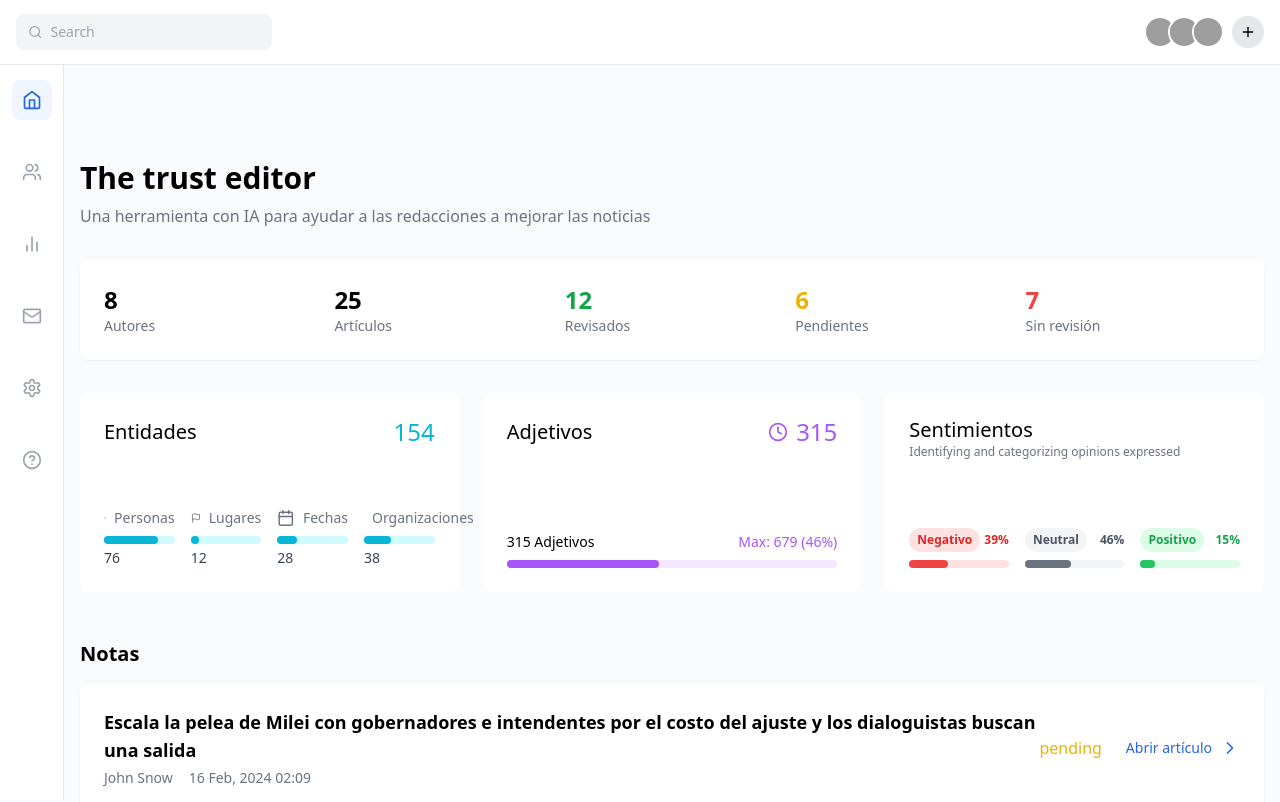
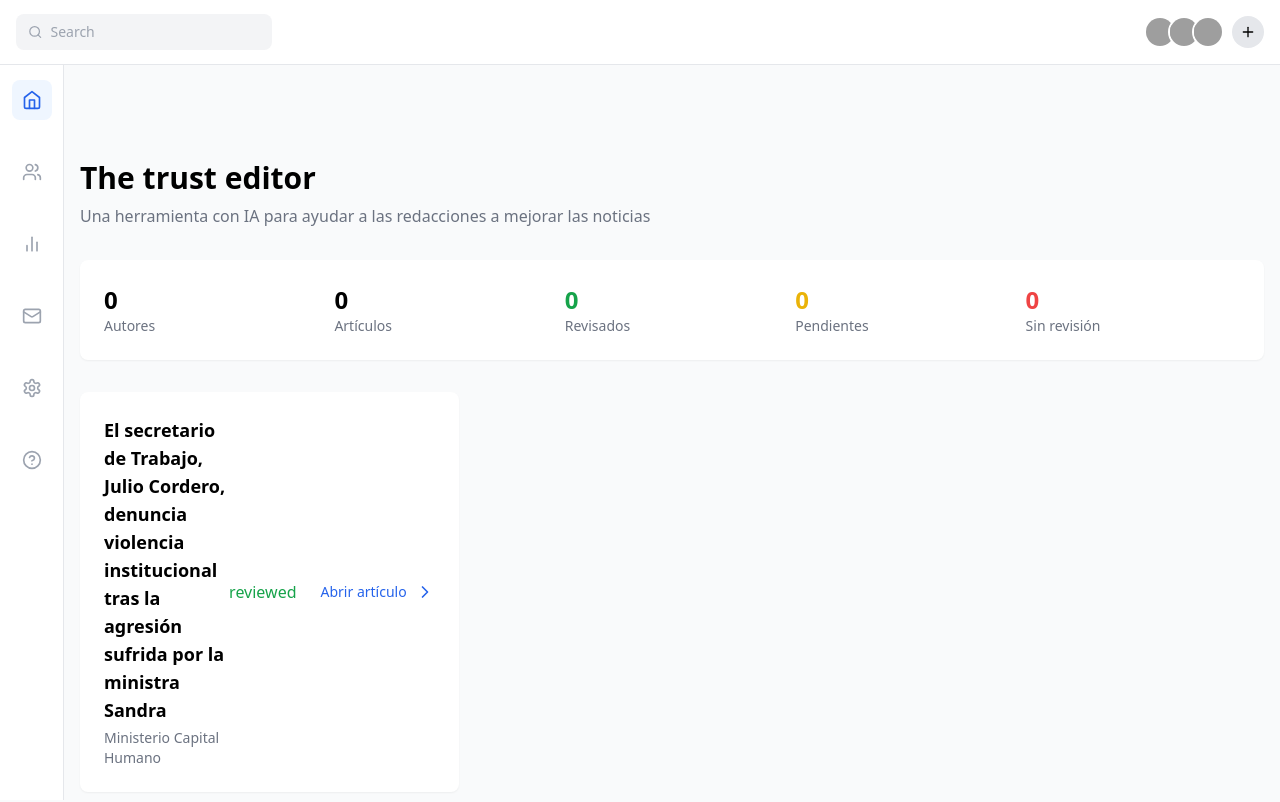
Before and after one commit to rusosnith/news-viewer, a React (Vite) app: page / in a window 1280 px wide. Shown: the top 802 px of the page. Built offline with nearby package versions, Linux system fonts and the light colour scheme; grey boxes are pictures that could not be loaded.

Commit message:
pasando a leer el json

```diff
--- a/package.json
+++ b/package.json
@@ -19,8 +19,8 @@
   },
   "devDependencies": {
     "@eslint/js": "^9.9.1",
-    "@types/react": "^18.3.5",
-    "@types/react-dom": "^18.3.0",
+    "@types/react": "^18.3.18",
+    "@types/react-dom": "^18.3.5",
     "@vitejs/plugin-react": "^4.3.1",
     "autoprefixer": "^10.4.18",
     "eslint": "^9.9.1",
--- a/src/pages/Home.tsx
+++ b/src/pages/Home.tsx
@@ -3,7 +3,30 @@ import ArticleList from '../components/ArticleList';
 import AdjectivesMetrics from '../components/AdjectivesMetrics';
 import EntityMetrics from '../components/EntityMetrics';
 import SentimentAnalysis from '../components/SentimentAnalysis';
-import { mockMetrics, mockArticles, mockEntityMetrics } from '../data/mockData';
+import newsDemoInput from '../data/news_demo_input.json';
+
+
+// Since the JSON is an array of articles, we'll use it directly
+// Map the JSON data to match the Article interface
+const articles = newsDemoInput.map(article => ({
+  id: article.id,
+  hora: article.hora,
+  link_noticia: article.link_noticia,
+  link_foto: article.link_foto,
+  autor: article.autor,
+  categorias: article.categorias,
+  cuerpo: article.cuerpo,
+  volanta: article.volanta,
+  fecha: article.fecha,
+  fecha_resumen: article.fecha_resumen,
+  etiquetas: article.etiquetas,
+  titulo: article.titulo,
+  resumen: article.resumen,
+  medio: article.medio,
+  title: article.titulo, // Assuming 'titulo' is the title
+  author: article.autor, // Assuming 'autor' is the author
+  status: 'reviewed' as 'reviewed' // Ensuring the status is one of the allowed values
+}));
 
 export default function Home() {
   return (
@@ -15,28 +38,14 @@ export default function Home() {
         </div>
 
         <div className="mb-8">
-          <MetricsCard metrics={mockMetrics} />
+          <MetricsCard metrics={{ authors: 0, articles: 0, reviewed: 0, pending: 0, unreviewed: 0 }} /> {/* Adjust this if you have metrics data */}
         </div>
 
         <div className="grid grid-cols-1 md:grid-cols-3 gap-4 md:gap-6">
-          <div>
-            <EntityMetrics metrics={mockEntityMetrics} />
-          </div>
-          <div>
-            <AdjectivesMetrics metrics={{ total: 315, max: 679 }} />
-          </div>
-          <div>
-            <SentimentAnalysis
-              negative={39}
-              neutral={46}
-              positive={15}
-            />
-          </div>
-        </div>
-
-        <div className="mt-8 md:mt-12">
-          <h2 className="text-xl font-semibold mb-4">Notas</h2>
-          <ArticleList articles={mockArticles} />
+            <div>
+            <ArticleList articles={articles} />
+            </div>
+          {/* Add other components as needed */}
         </div>
       </div>
     </div>
```
Also changed, not shown: 2 other files (tests, documents, lock files or other folders).
